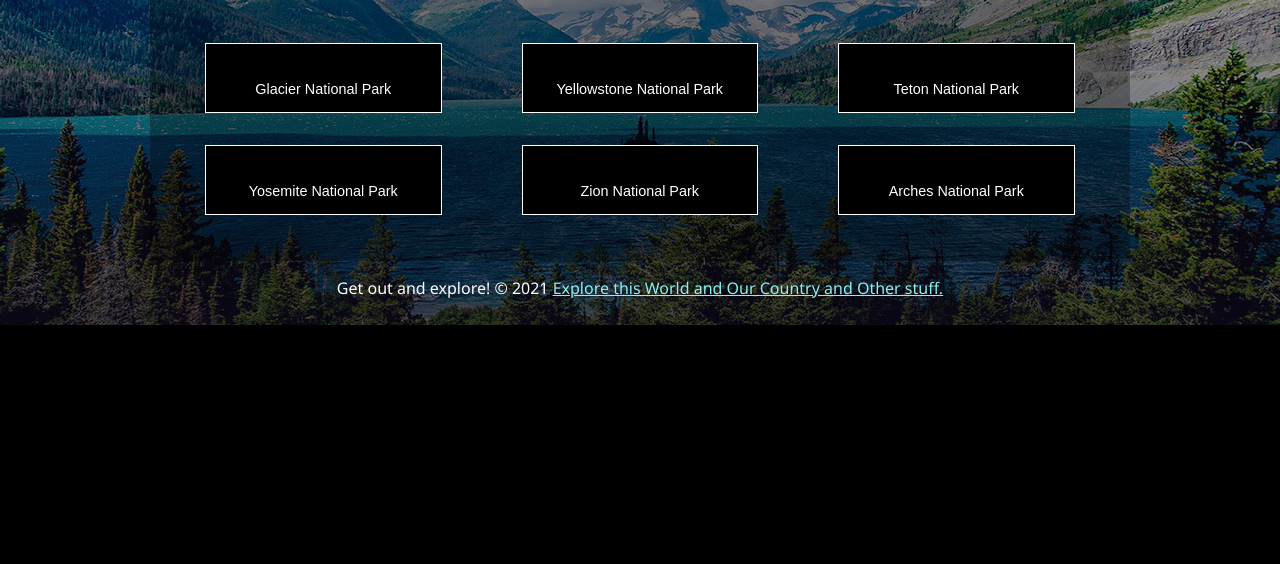
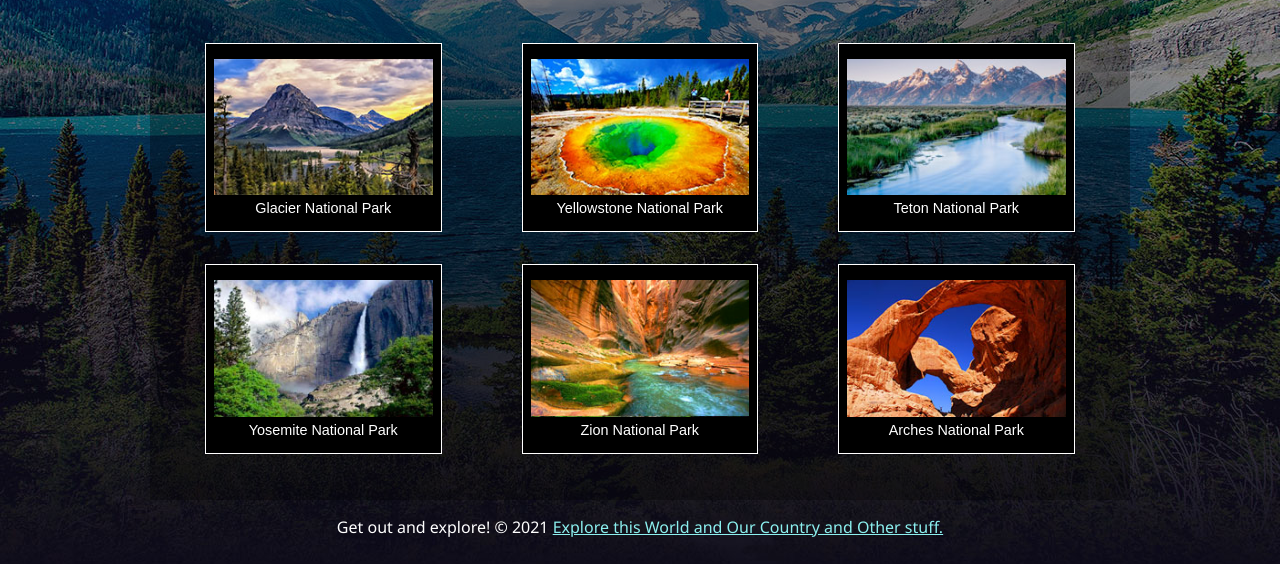
Before and after one commit to noahr502/noahr502.github.io, a plain HTML site: page explore.html in a window 1280 px wide. Shown: the part 495-1059 px from the top of the page. Before the commit the page ends 820 px from the top, so only its background shows below. Drawn offline with Linux system fonts and the light colour scheme; files whose address does not match are found by name.

Commit message:
Add files via upload

```diff
--- a/explore.html
+++ b/explore.html
@@ -30,27 +30,27 @@
 <div class="welcome">
 
 <figure>
-  <img src="parks/glacier.jpg" alt="">
+  <img src="glacier.jpg" alt="">
 <figcaption> Glacier National Park </figcaption>
 </figure>
 <figure>
-  <img src="parks/yellowstone.jpg" alt="">
+  <img src="yellowstone.jpg" alt="">
   <figcaption> Yellowstone National Park </figcaption>
 </figure>
 <figure>
-  <img src="parks/teton.jpg" alt="">
+  <img src="teton.jpg" alt="">
   <figcaption>Teton National Park</figcaption>
 </figure>
 <figure>
-  <img src="parks/yosemite.jpg" alt="">
+  <img src="yosemite.jpg" alt="">
   <figcaption>Yosemite National Park</figcaption>
 </figure>
 <figure>
-  <img src="parks/zion.jpg" alt="">
+  <img src="zion.jpg" alt="">
   <figcaption>Zion National Park</figcaption>
 </figure>
 <figure>
-  <img src="parks/arches.jpg" alt="">
+  <img src="arches.jpg" alt="">
   <figcaption>Arches National Park</figcaption>
 </figure>
 
```
